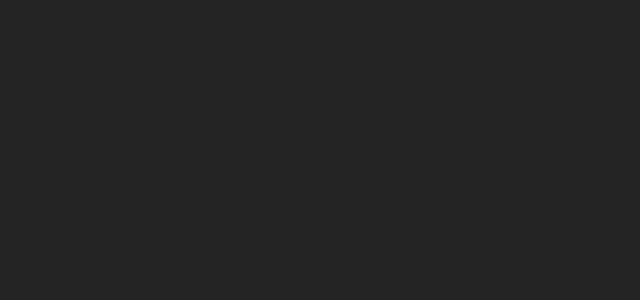
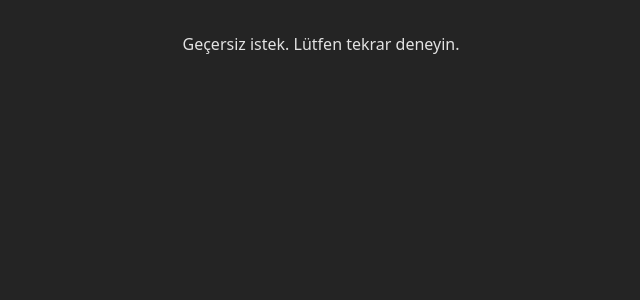
Before and after one commit to frkndnz/habits-app-frontend, a React (Vite) app in the folder habit-tracker/: page /auth/confirm-email in a window 1280 px wide. Before the commit this address had no page. Shown: the top 300 px of the page, without its empty margins (319-959 px from the left). Built offline with nearby package versions, Linux system fonts and the light colour scheme.

Commit message:
confirmEmailPage

```diff
--- a/habit-tracker/src/App.jsx
+++ b/habit-tracker/src/App.jsx
@@ -7,6 +7,7 @@
 import Dashboard from './pages/Dashboard'
 import LoginPage from './pages/LoginPage';
 import RegisterPage from './pages/RegisterPage';
+import ConfirmEmailPage from './pages/ConfirmEmailPage';
 import './App.css'
 import { useEffect } from 'react';
 
@@ -29,6 +30,8 @@
         </Route>
         <Route path='/auth/login' element={<LoginPage/>}></Route>
         <Route path='/auth/register' element={<RegisterPage/>}></Route>
+        <Route path='/auth/confirm-email' element={<ConfirmEmailPage/>}></Route>
+
       </Routes>
     </Router>
   )
--- /dev/null
+++ b/habit-tracker/src/pages/ConfirmEmailPage.jsx
@@ -0,0 +1,57 @@
+import React, { use } from "react";
+import { useState, useEffect } from "react";
+import { useSearchParams } from "react-router-dom";
+import API from "../api/axios";
+
+
+const ConfirmEmailPage = () => {
+
+    const [searchParams] = useSearchParams();
+    const [message, setMessage] = useState("Email onaylanıyor...");
+
+    useEffect(() => {
+        const token = searchParams.get("token");
+        const userId = searchParams.get("userId");
+
+        if (userId && token) {
+            confirmEmail(token, userId);
+        }
+        else {
+            setMessage("Geçersiz istek. Lütfen tekrar deneyin.");
+        }
+
+
+    }, [searchParams]);
+
+    const confirmEmail = async ( token, userId ) => {
+        try {
+            const response = await API.get(`auth/confirm-email?token=${(encodeURIComponent(token))}&userId=${userId}`);
+
+            if (response.data.isSuccess) {
+                setMessage("Email başarıyla onaylandı. Giriş yapabilirsiniz.");
+            }
+            else {
+                setMessage("Email onaylama işlemi başarısız oldu. Lütfen tekrar deneyin." + response.data?.message);
+                console.log("Email onaylama hatası:", response.data);
+            }
+
+        }
+        catch (error) {
+
+            const errorMessage = error.response?.data ;
+            console.log((errorMessage));
+            setMessage("Email onaylama işlemi başarısız oldu. Lütfen tekrar deneyin. " );
+        }
+
+
+
+    }
+
+    return (
+        <div>
+            <p>{message}</p>
+        </div>
+    )
+
+}
+export default ConfirmEmailPage;
```
